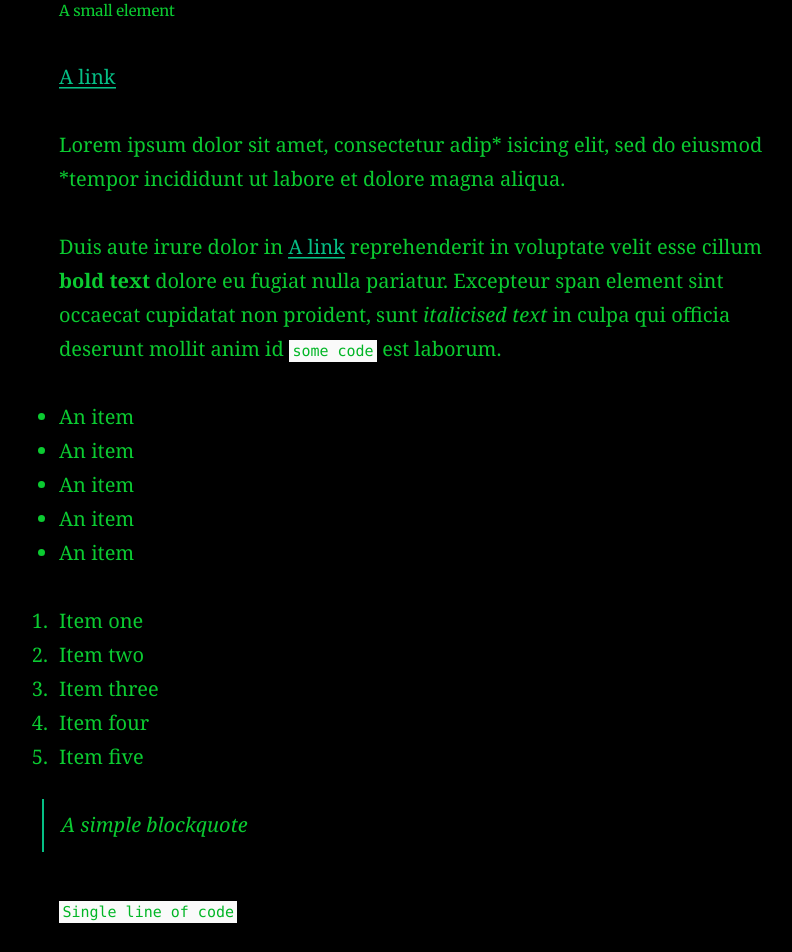
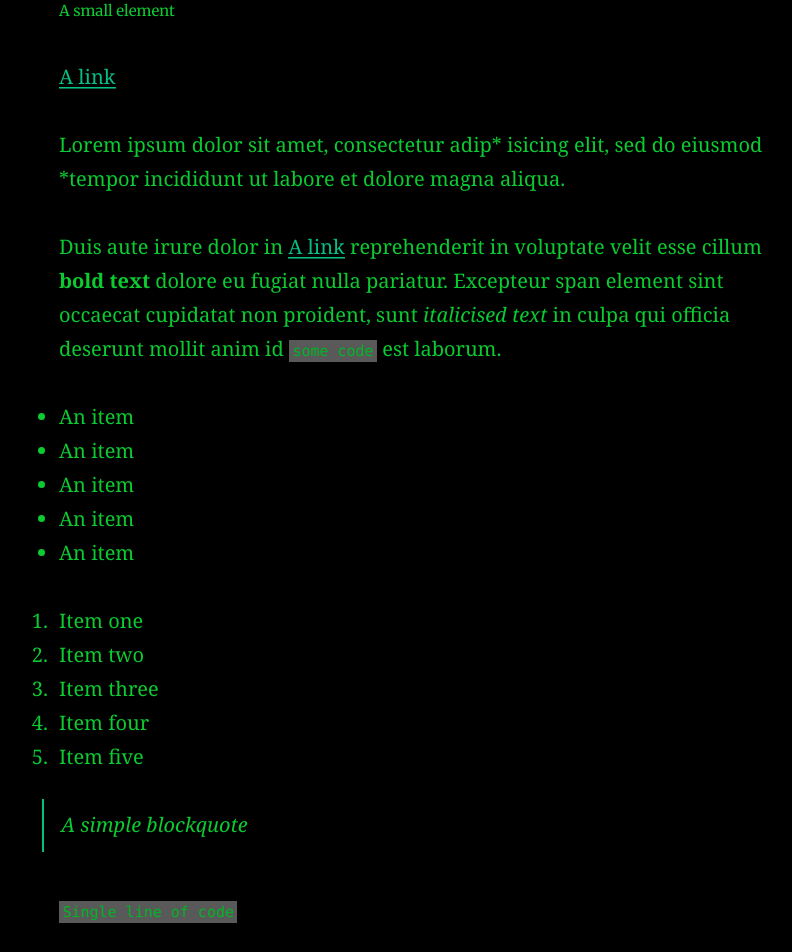
Before and after one commit to AC01010/Connor-McCartney.github.io, a Jekyll site: the page built from elements.md, in a window 1280 px wide. Shown: the part 826-1778 px from the top of the page, without its empty margins (5-797 px from the left). Built offline with Jekyll 4.4.1, drawn with Linux system fonts in a browser that asks for light colours.

Commit message:
Update _settings.scss

```diff
--- a/_sass/_settings.scss
+++ b/_sass/_settings.scss
@@ -1,6 +1,6 @@
 // Background colours
 $backgroundColour: #000000 ;
-$codeBackgroundColour: #fafafa !default;
+$codeBackgroundColour: #595959;
 $featureBackgroundColour: #f9fafa !default;
 $accentColour: #05bf85 !default;
 
```
